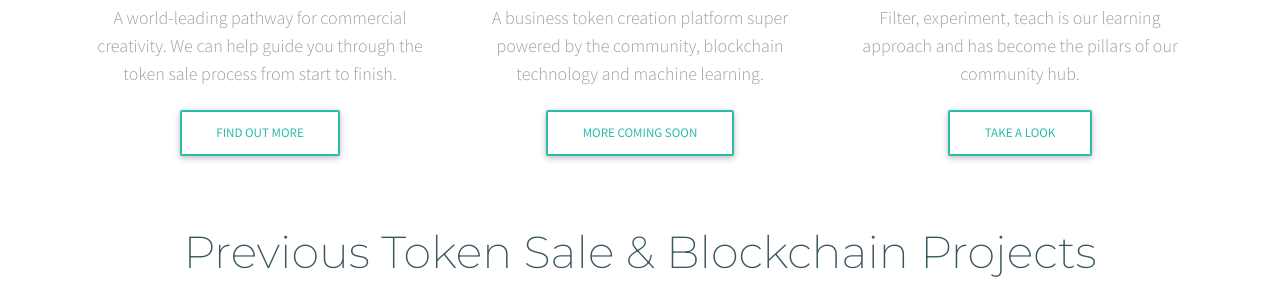
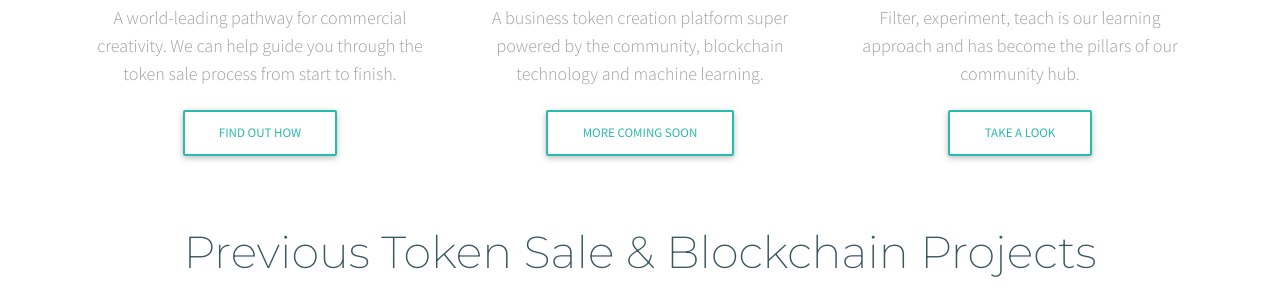
Before and after one commit to enhancedsociety/old-website, a Jekyll site: the page built from index.html, in a window 1280 px wide and 900 px high, scrolled down 791 px. Shown: the part 136-436 px from the top of the window. Built offline with Jekyll 4.4.1, drawn with Linux system fonts in a browser that asks for light colours; nearby versions of some CDN libraries; a script that is not in the unit is left out.

Commit message:
Button update

```diff
--- a/index.html
+++ b/index.html
@@ -19,7 +19,7 @@
 				A world-leading pathway for commercial creativity. We can help guide you through the token sale process from start to finish.
 			</p>
 			<p>
-				<a href="/token-sale-advisory" class="btn btn-outline-default waves-effect">Find out more</a>
+				<a href="/token-sale-advisory" class="btn btn-outline-default waves-effect">Find out how</a>
 			</p>
 		</div>
 		<div class="col-md-4">
```
